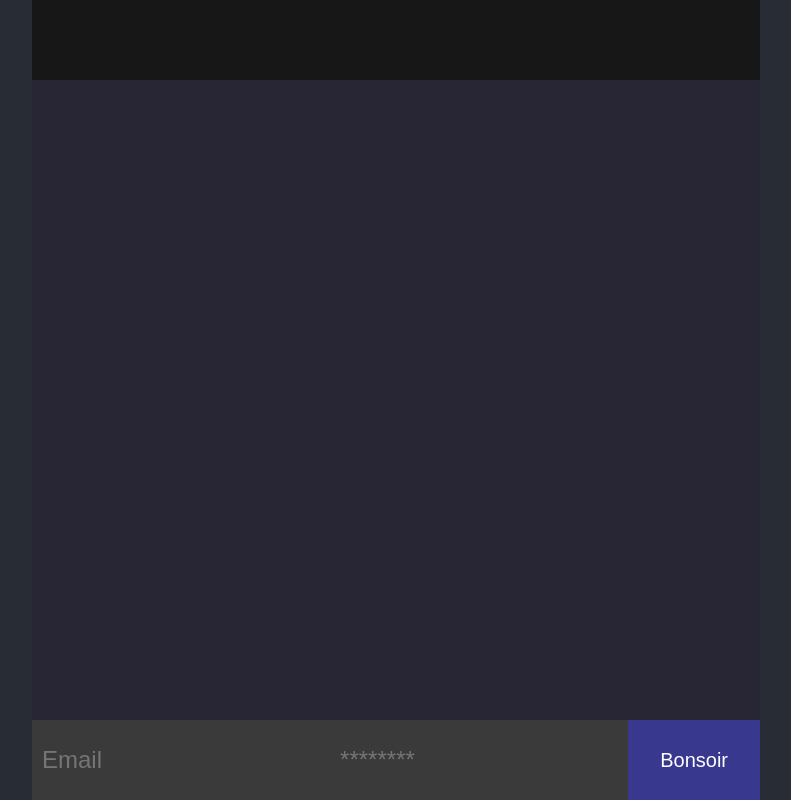
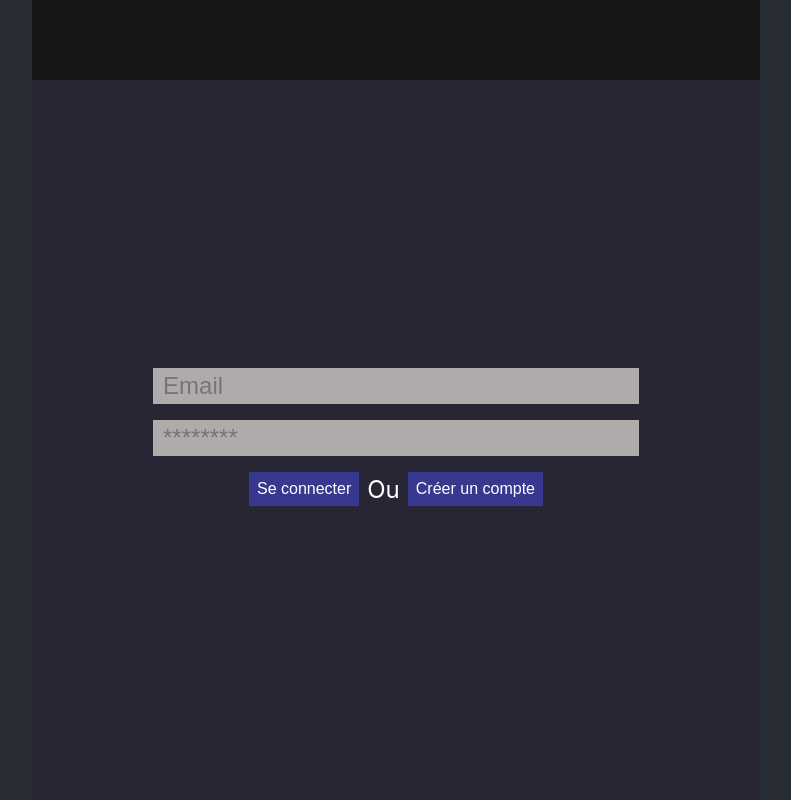
Before and after one commit to Dadagis/firebase-chat, a React (Create React App) app: page / in a window 1280 px wide. Shown: the whole page, without its empty margins (244-1035 px from the left). Built offline with nearby package versions, Linux system fonts and the light colour scheme; no server answers.

Commit message:
signIn or signUp

```diff
--- a/src/App.css
+++ b/src/App.css
@@ -172,3 +172,41 @@ img {
 .sent {
   align-self: flex-end;
 }
+
+.sign-form {
+  bottom: 0;
+  background-color: transparent;
+  width: 80%;
+  display: flex;
+  flex-direction: column;
+  align-items: center;
+  font-size: 1.5rem;
+  position: relative;
+  margin: auto;
+}
+
+.sign-form > input {
+  line-height: 1.5;
+  width: 80%;
+  font-size: 1.5rem;
+  background: rgb(175, 171, 171);
+  color: white;
+  outline: none;
+  border: none;
+  padding: 0 10px;
+  margin: 0.5rem 0;
+}
+
+.buttons-div {
+  display: flex;
+  justify-content: center;
+  color: white;
+  align-items: center;
+}
+
+.sign-button {
+  font-size: medium;
+  margin: 0.5rem;
+  padding: 0.5rem;
+  width: fit-content;
+}
--- a/src/components/SignIn.jsx
+++ b/src/components/SignIn.jsx
@@ -3,7 +3,7 @@ import firebase, { firestore } from "firebase/app";
 import "firebase/firestore";
 import "firebase/auth";
 
-export default function SignIn() {
+export default function SignIn(props) {
   const [email, setEmail] = useState("");
   const [password, setPassword] = useState("");
 
@@ -18,13 +18,18 @@ export default function SignIn() {
   const emailSignIn = (event) => {
     event.preventDefault();
     const provider = new firebase.auth.EmailAuthProvider();
-    // firebase.auth().createUserWithEmailAndPassword(email, password);
     firebase.auth().signInWithEmailAndPassword(email, password);
+  };
+
+  const emailSignUp = (event) => {
+    event.preventDefault();
+    const provider = new firebase.auth.EmailAuthProvider();
+    firebase.auth().createUserWithEmailAndPassword(email, password);
   };
 
   return (
     <div>
-      <form>
+      <form className="sign-form">
         <input
           type="email"
           placeholder="Email"
@@ -39,9 +44,15 @@ export default function SignIn() {
           onChange={handleChange}
           value={password}
         />
-        <button type="submit" onClick={emailSignIn}>
-          Bonsoir
-        </button>
+        <div className="buttons-div">
+          <button type="submit" onClick={emailSignIn} className="sign-button">
+            Se connecter
+          </button>
+          <span>Ou</span>
+          <button type="submit" onClick={emailSignUp} className="sign-button">
+            Créer un compte
+          </button>
+        </div>
       </form>
     </div>
   );
```
